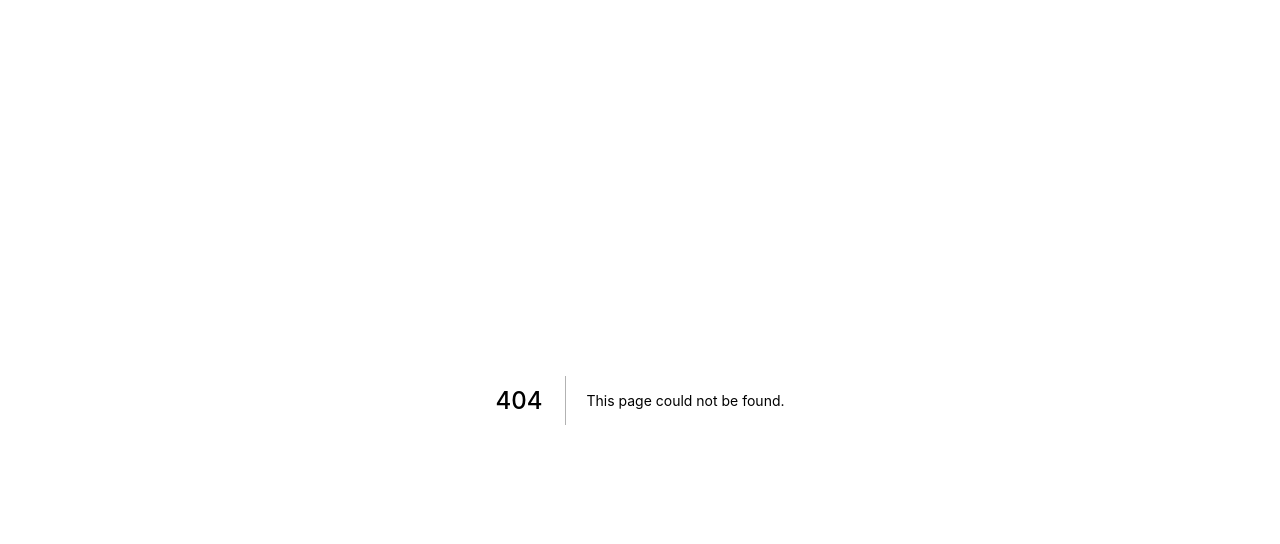
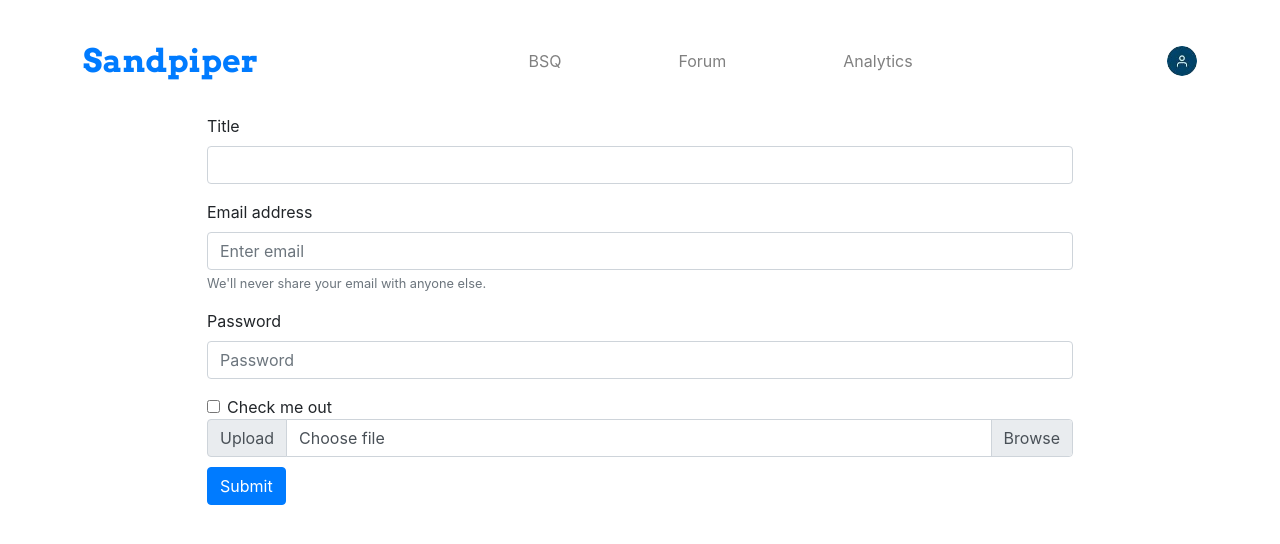
Before and after one commit to sammelanyogi/sandpiper, a Next.js app: page /create in a window 1280 px wide. Before the commit this address had no page. Shown: the top 544 px of the page. Built offline with nearby package versions, Linux system fonts and the light colour scheme.

Commit message:
nriav ko

```diff
--- /dev/null
+++ b/components/BSSMUpload/index.js
@@ -0,0 +1,26 @@
+import Upload from "./upload"
+import Input from "./input"
+export default function BSSMUpload() {
+    return (
+        <form onSubmit={e => e.preventDefault()}>
+            <Input describe="Title" placeholder />
+            <div class="form-group">
+                <label for="exampleInputEmail1">Email address</label>
+                <input type="email" class="form-control" id="exampleInputEmail1" aria-describedby="emailHelp" placeholder="Enter email" />
+                <small id="emailHelp" class="form-text text-muted">We'll never share your email with anyone else.</small>
+            </div>
+            <div class="form-group">
+                <label for="exampleInputPassword1">Password</label>
+                <input type="password" class="form-control" id="exampleInputPassword1" placeholder="Password" />
+            </div>
+            <div class="form-check">
+                <input type="checkbox" class="form-check-input" id="exampleCheck1" />
+                <label class="form-check-label" for="exampleCheck1">Check me out</label>
+            </div>
+
+            <Upload />
+            <button type="submit" class="btn btn-primary">Submit</button>
+
+        </form>
+    )
+}
--- /dev/null
+++ b/components/BSSMUpload/input.js
@@ -0,0 +1,12 @@
+export default function Input({ describe = "", type = 'text', placeholder = "", smallText }) {
+    return (
+        <div class="form-group">
+            <label for="exampleInputEmail1">{describe}</label>
+            <input type={type} class="form-control" placeholder={placeholder} />
+
+            {!!smallText &&
+                <small class="form-text text-muted">{smallText}</small>
+            }
+        </div>
+    )
+}
--- /dev/null
+++ b/components/BSSMUpload/upload.js
@@ -0,0 +1,30 @@
+
+export default function Upload() {
+    return (
+        <>
+            <div className="input-group">
+                <div className="input-group-prepend">
+                    <span className="input-group-text" id="inputGroupFileAddon01">
+                        Upload
+                    </span>
+                </div>
+                <div className="custom-file">
+                    <input
+                        type="file"
+                        className="custom-file-input"
+                        id="inputGroupFile01"
+                        aria-describedby="inputGroupFileAddon01"
+                    />
+                    <label className="custom-file-label" htmlFor="inputGroupFile01">
+                        Choose file
+                    </label>
+                </div>
+            </div>
+            <style jsx>{`
+                .input-group{
+                    margin-bottom:10px
+                }
+            `}</style>
+        </>
+    );
+}
--- a/package.json
+++ b/package.json
@@ -8,6 +8,7 @@
     "start": "next start"
   },
   "dependencies": {
+    "axios": "^0.19.2",
     "bootstrap": "^4.5.0",
     "jquery": "^3.5.1",
     "materialize-css": "^1.0.0",
--- /dev/null
+++ b/pages/create.js
@@ -0,0 +1,23 @@
+import Layout from "../components/Layout";
+import BSSMUpload from "../components/BSSMUpload";
+import axios from "axios"
+
+export default function Forum() {
+    return (
+        <>
+            <Layout title="Forum">
+                <div className="container">
+                    <BSSMUpload />
+                </div>
+            </Layout >
+            <style jsx>
+                {`
+                    .container{
+                        width:70%;
+                        display:block;
+                    }
+                `}
+            </style>
+        </>
+    );
+}
```
Also changed, not shown: 1 other file (tests, documents, lock files or other folders).
